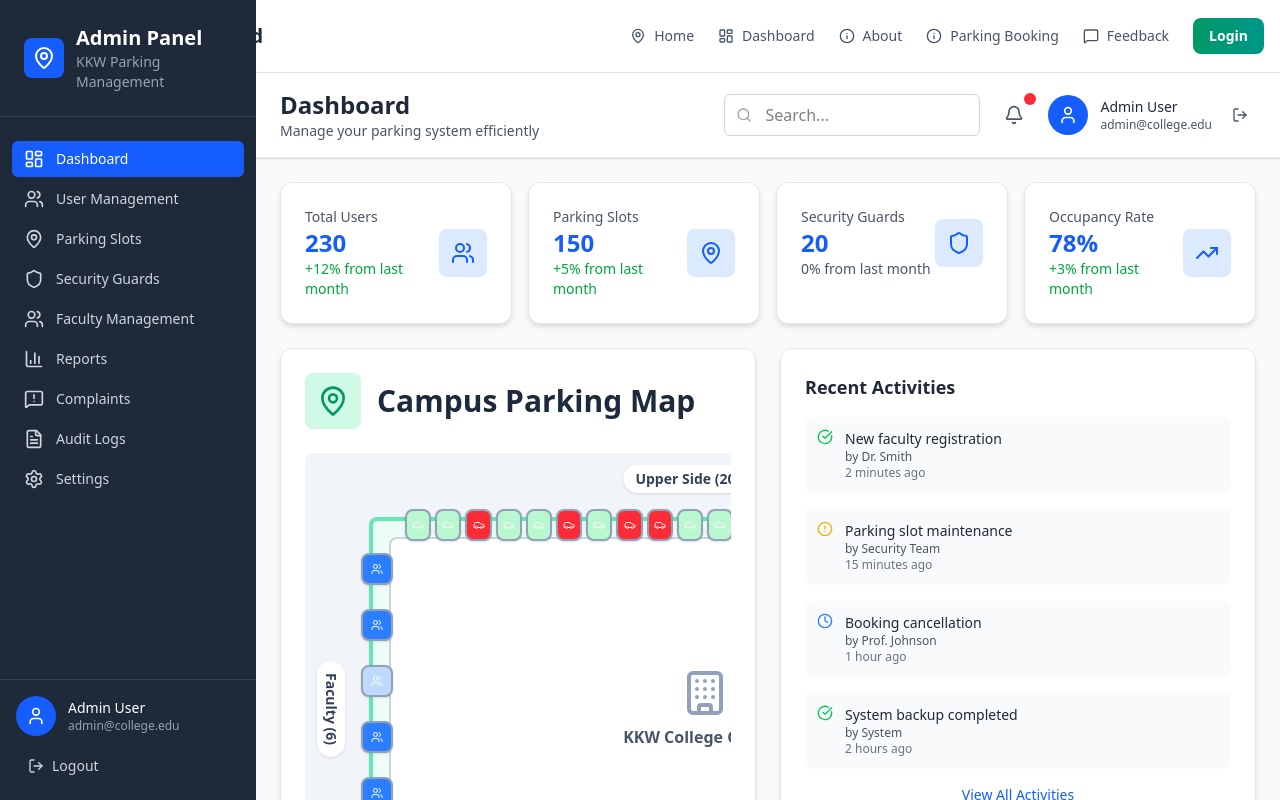
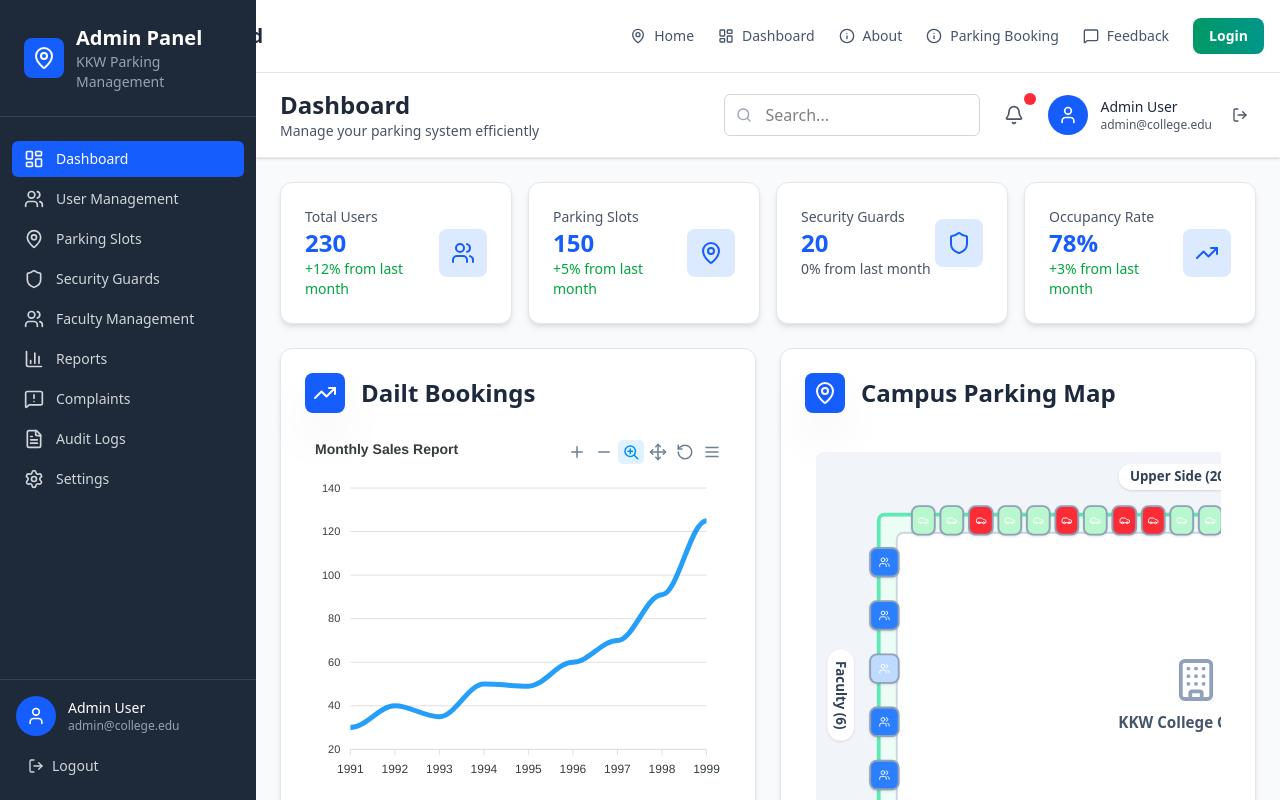
Before and after one commit to anup4747/kkw-web-park, a Next.js app in the folder client/: page /admin/dashboard in a window 1280 px wide. Shown: the top 800 px of the page. Built offline with nearby package versions, Linux system fonts and the light colour scheme.

Commit message:
added graph in admin page

```diff
--- a/client/package.json
+++ b/client/package.json
@@ -9,9 +9,11 @@
     "lint": "eslint"
   },
   "dependencies": {
+    "apexcharts": "^5.3.5",
     "lucide-react": "^0.542.0",
     "next": "15.5.2",
     "react": "19.1.0",
+    "react-apexcharts": "^1.7.0",
     "react-dom": "19.1.0"
   },
   "devDependencies": {
--- a/client/src/app/admin/dashboard/page.tsx
+++ b/client/src/app/admin/dashboard/page.tsx
@@ -17,11 +17,52 @@ import {
   Bus,
   Car,
   Building,
-  MessageSquareWarning
+  MessageSquareWarning,
+
 } from 'lucide-react';
 import { Bus_type, Slot, ParkingSpot } from "@/types/types";
 import Link from 'next/link';
+import Chart from 'react-apexcharts';
 
+function BasicSplineChart() {
+  const [chartData] = useState({
+    series: [{
+      name: 'Sales',
+      data: [30, 40, 35, 50, 49, 60, 70, 91, 125],
+    }],
+    options: {
+      chart: {
+        id: 'basic-spline',
+      },
+      title: {
+        text: 'Monthly Sales Report',
+        align: 'left',
+      },
+      xaxis: {
+        categories: [1991, 1992, 1993, 1994, 1995, 1996, 1997, 1998, 1999],
+      },
+      stroke: {
+        curve: 'smooth', // This is the key setting for a spline chart
+      },
+      tooltip: {
+        x: {
+          format: 'yyyy',
+        },
+      },
+    },
+  });
+
+  return (
+    <div className="chart-container">
+      <Chart
+        options={chartData.options}
+        series={chartData.series}
+        type="line"
+        height={350}
+      />
+    </div>
+  );
+}
 /**
  * Admin Dashboard page
  * Professional and structured layout with clean design
@@ -179,7 +220,7 @@ export default function AdminDashboard() {
                       <p className="text-sm font-medium text-gray-600">{stat.title}</p>
                       <p className="text-2xl font-bold text-blue-600">{stat.value}</p>
                       <p className={`text-sm ${stat.changeType === 'positive' ? 'text-green-600' :
-                          stat.changeType === 'negative' ? 'text-red-600' : 'text-gray-600'
+                        stat.changeType === 'negative' ? 'text-red-600' : 'text-gray-600'
                         }`}>
                         {stat.change} from last month
                       </p>
@@ -194,16 +235,25 @@ export default function AdminDashboard() {
           </div>
 
           <div className="grid grid-cols-1 lg:grid-cols-2 gap-6">
+            <Card className="p-6">
+              <div className="flex items-center gap-4 mb-6 ">
+                <div className="p-2 bg-blue-600 rounded-lg shadow-2xl">
+                  <TrendingUp className="w-6 h-6 text-white" />
+                </div>
+                <h2 className="text-2xl font-bold text-slate-800">Dailt Bookings</h2>
+              </div>
+              <BasicSplineChart />
+            </Card>
             {/* Parking Map */}
             <Card className="p-6">
-              <div className="flex items-center gap-4 mb-6">
-                <div className="p-3 bg-emerald-100 rounded-lg">
-                  <MapPin className="w-8 h-8 text-emerald-600" />
+              <div className="flex items-center gap-4 mb-6 ">
+                <div className="p-2 bg-blue-600 rounded-lg shadow-2xl">
+                  <MapPin className="w-6 h-6 text-white" />
                 </div>
-                <h2 className="text-3xl font-bold text-slate-800">Campus Parking Map</h2>
+                <h2 className="text-2xl font-bold text-slate-800">Campus Parking Map</h2>
               </div>
 
-              <div className="overflow-x-auto overflow-y-hidden flex items-center">
+              <div className="overflow-x-auto overflow-y-hidden flex items-center scale-[0.95]">
                 <div className="relative bg-slate-100 rounded-lg min-w-[800px] min-h-[600px] w-full p-16">
                   <div className="relative w-full h-96 bg-gradient-to-br from-emerald-50 to-teal-50 border-4 border-emerald-300 rounded-lg mx-auto">
 
@@ -322,9 +372,16 @@ export default function AdminDashboard() {
                 </div>
               </div>
             </Card>
+
+           {/* todays activties */}
             {/* Recent Activities */}
             <Card className="p-6">
-              <h3 className="text-lg font-semibold text-gray-800 mb-4">Recent Activities</h3>
+              <div className="flex items-center gap-4 mb-6 ">
+                <div className="p-2 bg-blue-600 rounded-lg shadow-2xl">
+                  <MapPin className="w-6 h-6 text-white" />
+                </div>
+                <h2 className="text-2xl font-bold text-slate-800">Campus Parking Map</h2>
+              </div>
               <div className="space-y-4">
                 {recentActivities.map((activity) => (
                   <div key={activity.id} className="flex items-start gap-3 p-3 bg-gray-50 rounded-lg">
@@ -341,6 +398,8 @@ export default function AdminDashboard() {
                 View All Activities
               </button>
             </Card>
+
+
           </div>
 
           {/* Quick Actions */}
```
Also changed, not shown: 2 other files (tests, documents, lock files or other folders).
